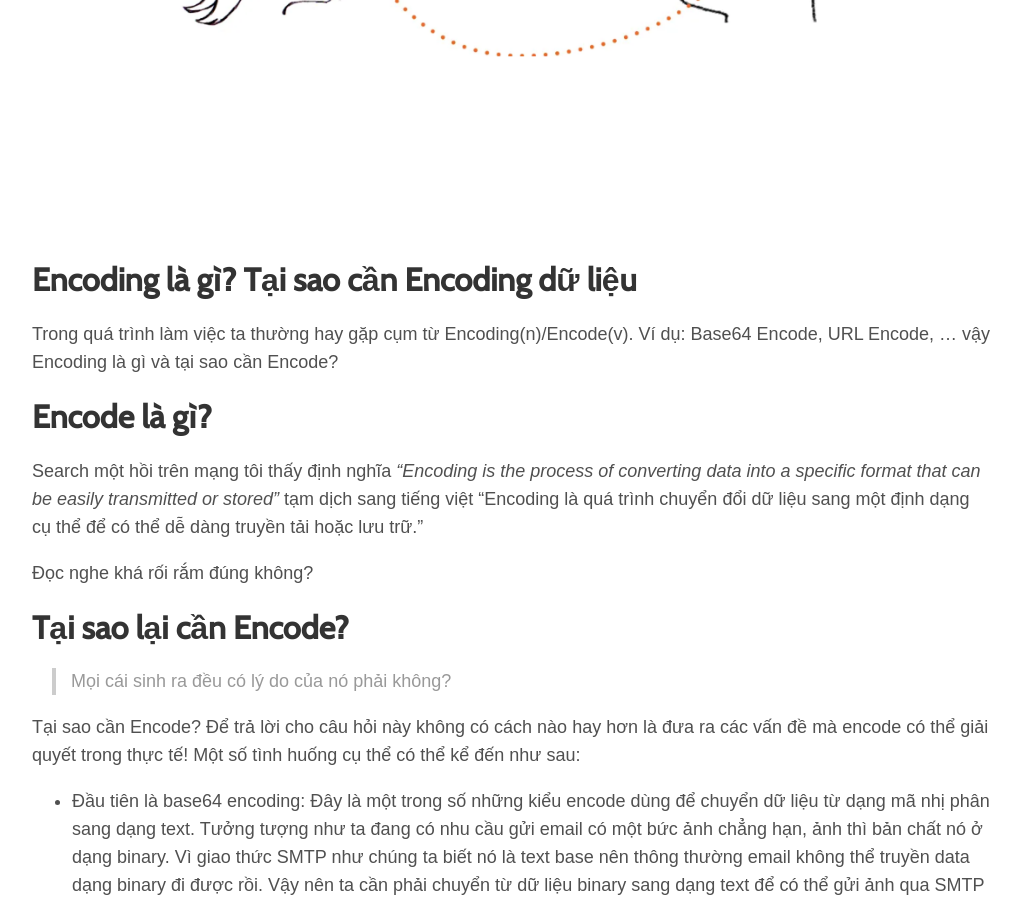
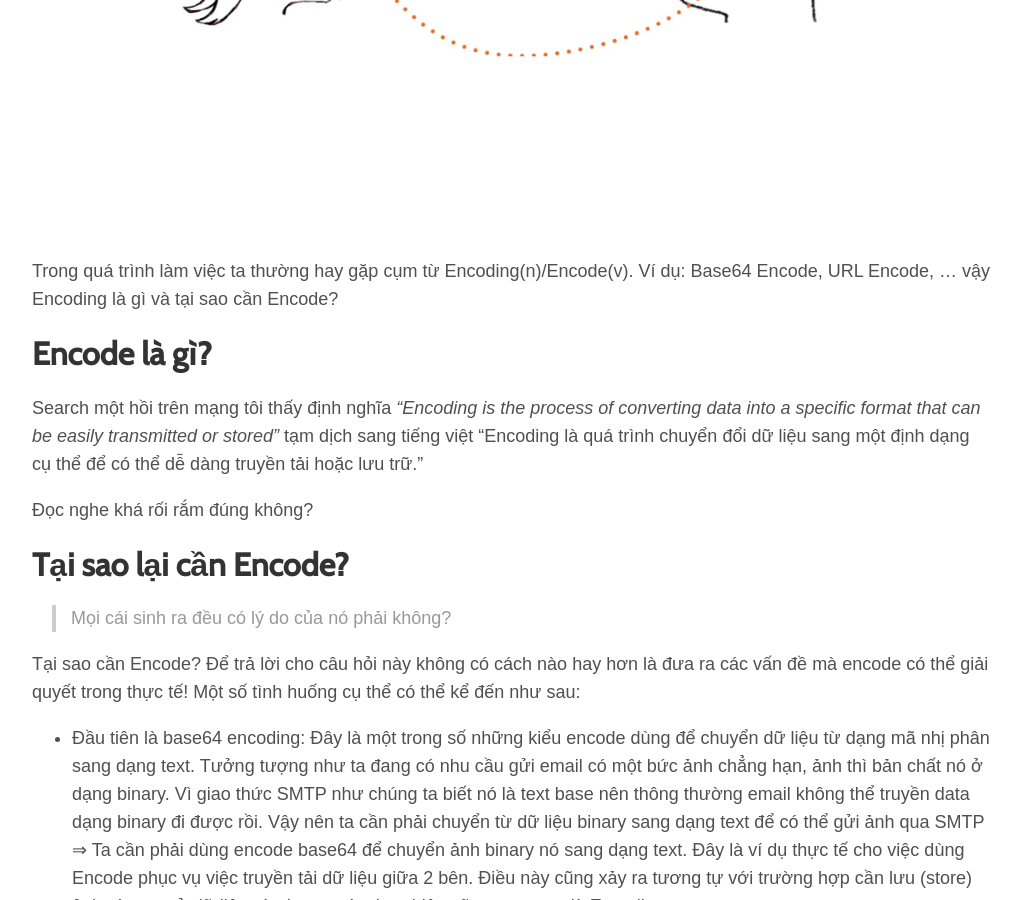
Before and after one commit to vietcf/vietchoi, a Jekyll site: the page built from _posts/2025-02-19-encode-la-gi-tai-sao-can-encode.md, in a window 1280 px wide and 900 px high, scrolled down 608 px. Shown: the whole window, without its empty margins (128-1149 px from the left). Built offline with Jekyll 4.4.1, drawn with Linux system fonts in a browser that asks for light colours; some web fonts are replaced.

Commit message:
encoding data

```diff
--- a/_posts/2025-02-19-encode-la-gi-tai-sao-can-encode.md
+++ b/_posts/2025-02-19-encode-la-gi-tai-sao-can-encode.md
@@ -5,8 +5,6 @@ categories: job
 tags: ['Security']
 image: assets/img/2025/02/19/0-encoding-intro.png
 ---
-
-# Encoding là gì? Tại sao cần Encoding dữ liệu
 
 Trong quá trình làm việc ta thường hay gặp cụm từ Encoding(n)/Encode(v). Ví dụ:  Base64 Encode, URL Encode, … vậy Encoding là gì và tại sao cần Encode?
 
```
